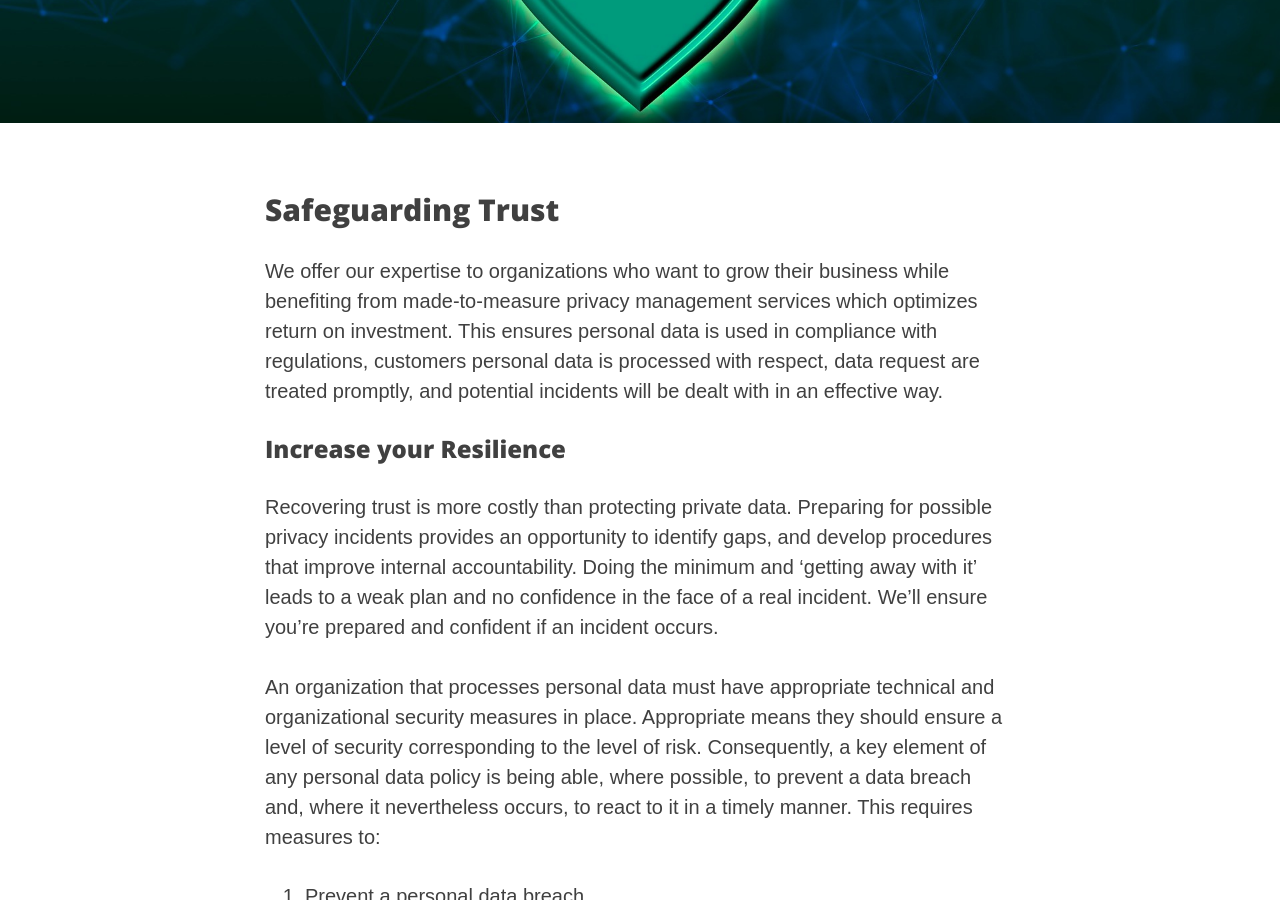
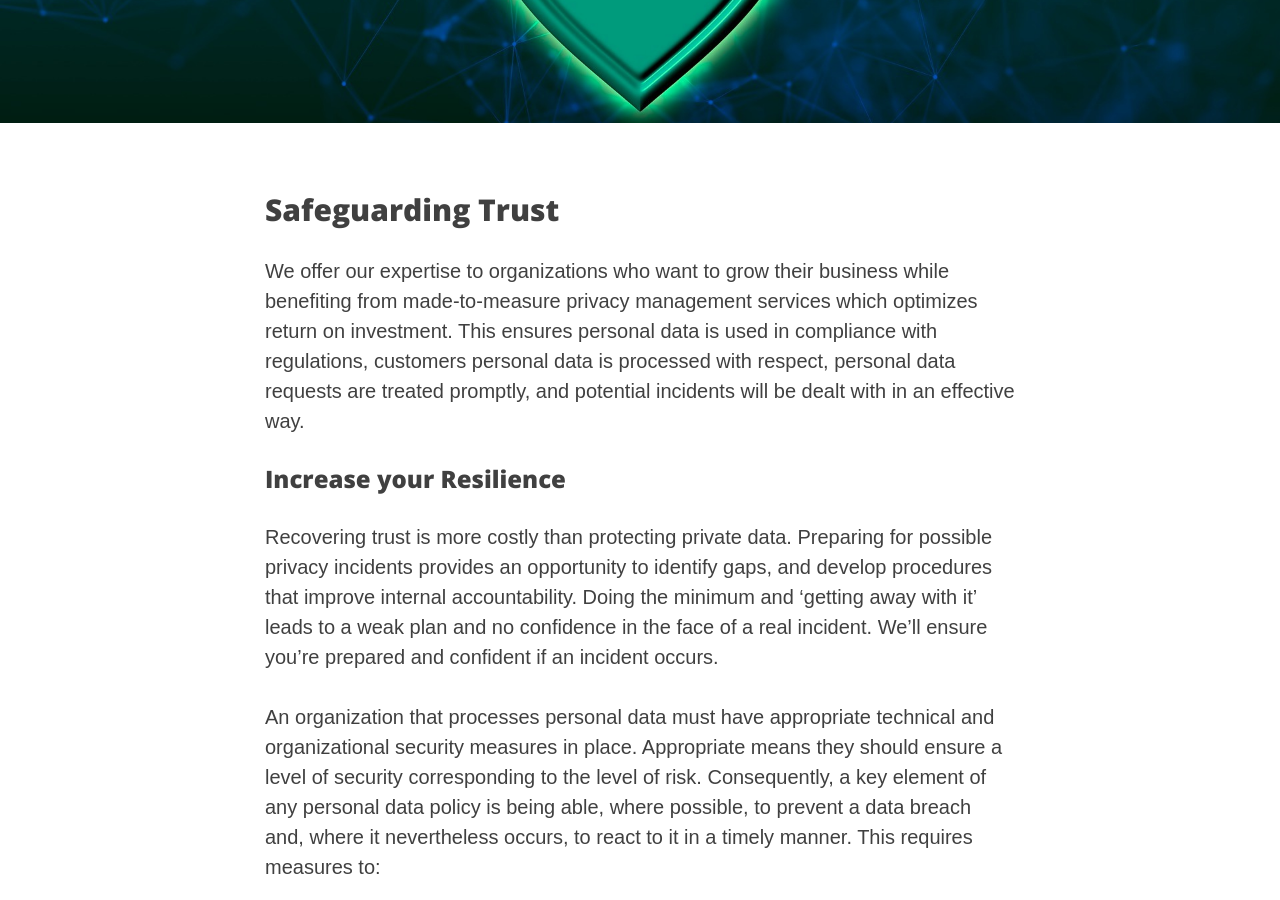
Before and after one commit to riod4/services, a Jekyll site: the page built from _services/compliance-services.md, in a window 1280 px wide and 900 px high, scrolled down 364 px. Built offline with Jekyll 4.4.1, drawn with Linux system fonts in a browser that asks for light colours; nearby versions of some CDN libraries.

Commit message:
Update compliance-services.md text. 2020-11-16 v1.01

```diff
--- a/_services/compliance-services.md
+++ b/_services/compliance-services.md
@@ -15,7 +15,7 @@ header-license:
 ---
 
 ## Safeguarding Trust
-We offer our expertise to organizations who want to grow their business while benefiting from made-to-measure privacy management services which optimizes return on investment. This ensures personal data is used in compliance with regulations, customers personal data is processed with respect, data request are treated promptly, and potential incidents will be dealt with in an effective way.
+We offer our expertise to organizations who want to grow their business while benefiting from made-to-measure privacy management services which optimizes return on investment. This ensures personal data is used in compliance with regulations, customers personal data is processed with respect, personal data requests are treated promptly, and potential incidents will be dealt with in an effective way.
 
 
 ### Increase your Resilience
```
